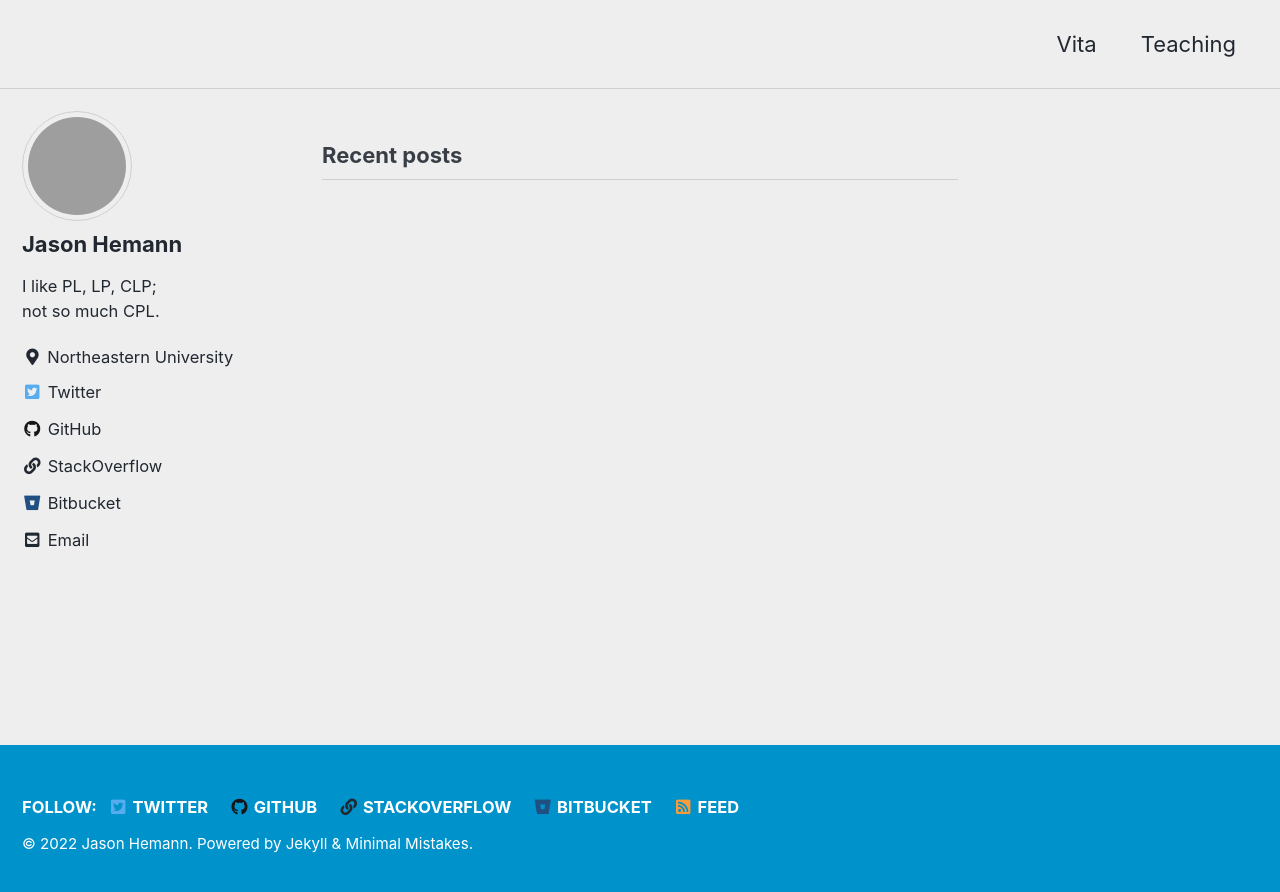
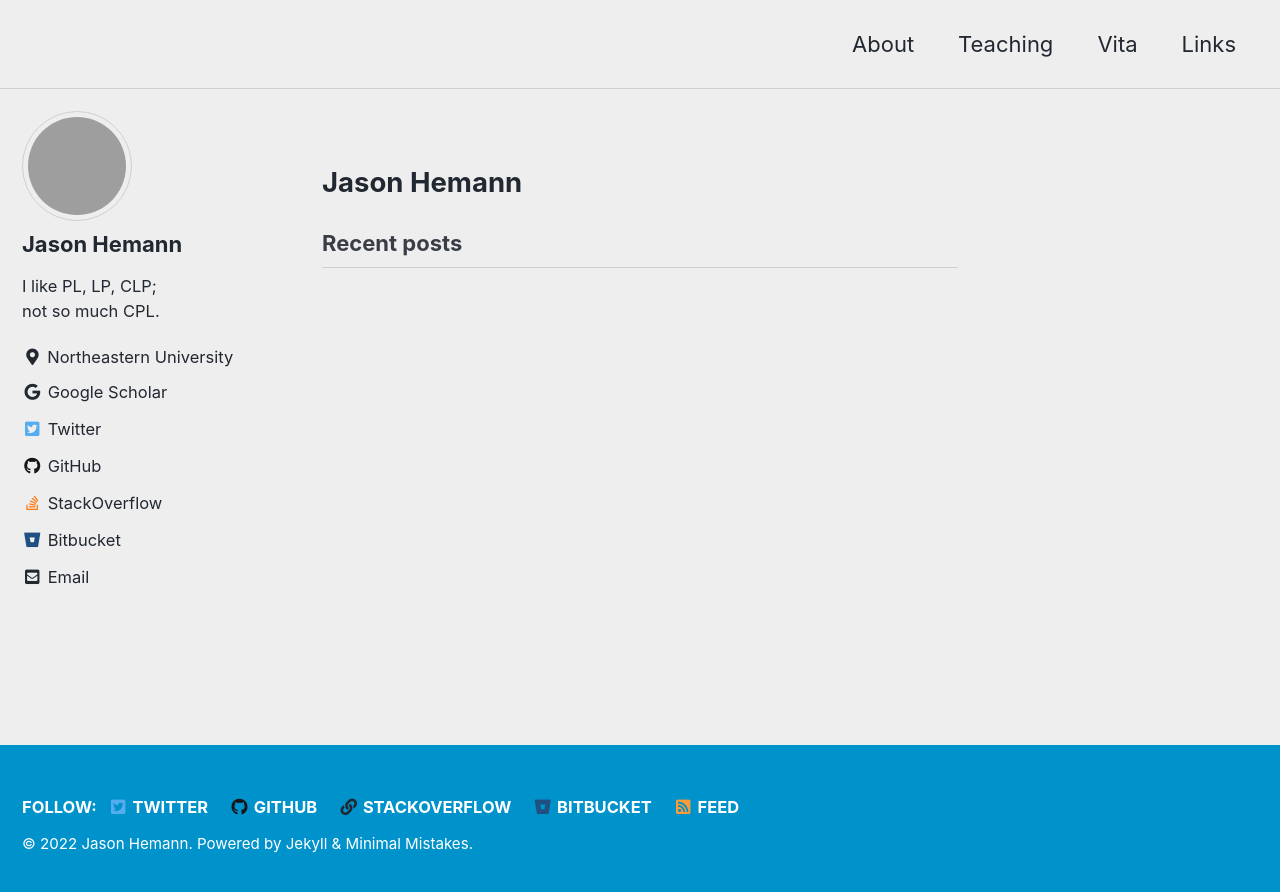
Before and after one commit to jasonhemann/jasonhemann.github.io, a Jekyll site: the page built from index.html, in a window 1280 px wide. Shown: the top 892 px of the page. Built offline with Jekyll 4.4.1, drawn with Linux system fonts in a browser that asks for light colours; cached includes are drawn as plain includes; the list of posts is cut into pages by our own code; grey boxes are pictures that could not be loaded.

Commit message:
Cleaning up website to default version

```diff
--- a/_config.yml
+++ b/_config.yml
@@ -123,6 +123,9 @@ author:
     # - label: "Website"
     #   icon: "fas fa-fw fa-link"
     #   url: "https://hemann.pl"
+    - label: "Google Scholar"
+      icon: "fab fa-fw fa-google"
+      url: "https://scholar.google.com/citations?user=SePR8OkAAAAJ"
     - label: "Twitter"
       icon: "fab fa-fw fa-twitter-square"
       url: "https://twitter.com/jhemann"
@@ -130,7 +133,7 @@ author:
       icon: "fab fa-fw fa-github"
       url: "https://github.com/jasonhemann"
     - label: "StackOverflow"
-      icon: "fas fa-fw fa-link"
+      icon: "fab fa-fw fa-stack-overflow"
       url: "https://stackoverflow.com/users/4355474"
     - label: "Bitbucket"
       icon: "fab fa-fw fa-bitbucket"
--- a/_data/navigation.yml
+++ b/_data/navigation.yml
@@ -1,9 +1,14 @@
 # main links
 main:
+  - title: "About"
+    url: /about/
+  - title: "Teaching"
+    url: /teaching/
   - title: "Vita"
     url: /vita/
-  - title: "Teaching"
-    url: /teaching/
+  - title: "Links"
+
+    url: /links/
 
 # # sidebar links
 # sidebar-site-map:
--- /dev/null
+++ b/_includes/mainpage.md
@@ -0,0 +1,2 @@
+
+## Jason Hemann
--- a/index.html
+++ b/index.html
@@ -2,3 +2,6 @@
 layout: home
 author_profile: true
 ---
+
+{% capture my_include %}{% include mainpage.md %}{% endcapture %}
+{{ my_include | markdownify }}
```
Also changed, not shown: about.md (added, +7 -0 lines), links.md (added, +6 -0 lines), vita.md (added, +7 -0 lines), 1 other file.
